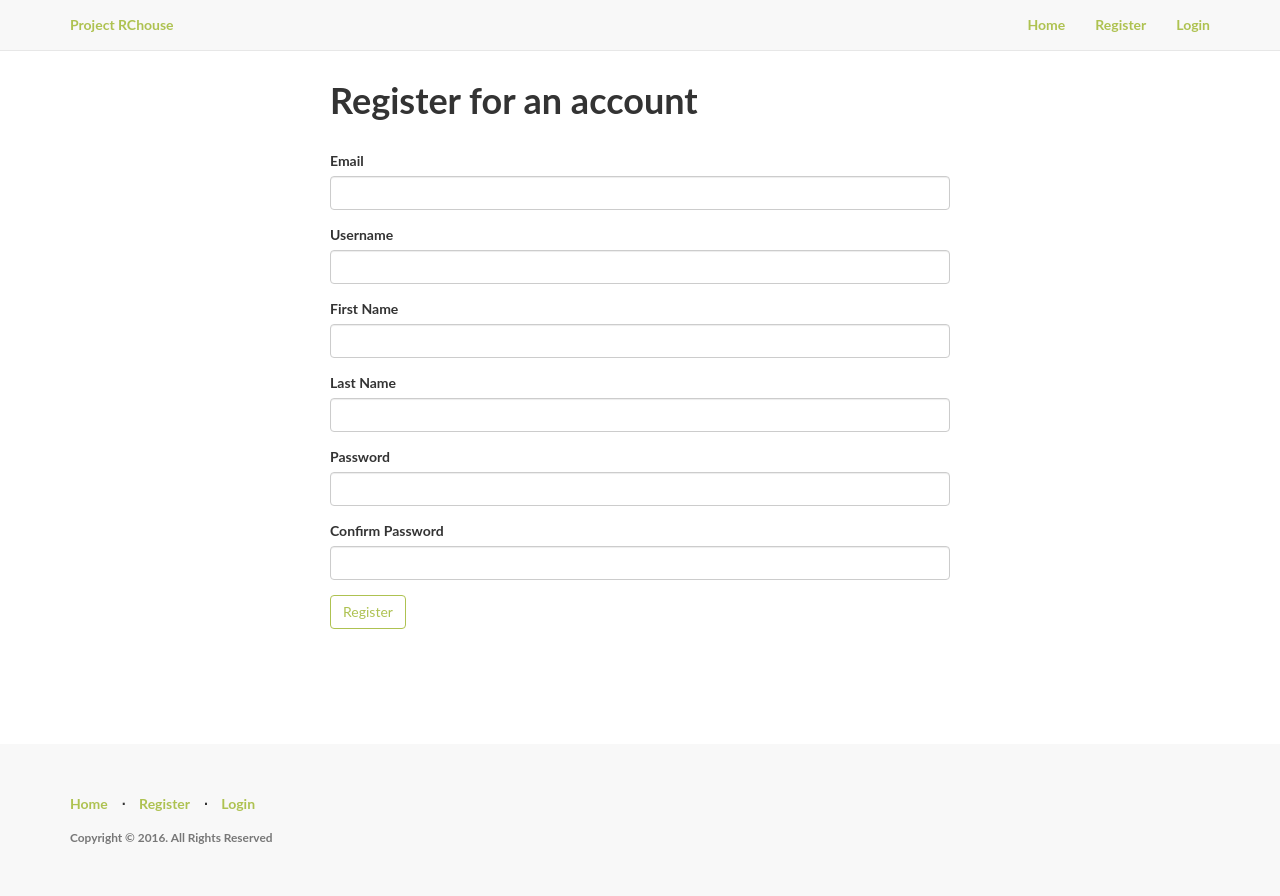
After one commit to romankot/Warehouse, a Flask app: page /register in a window 1280 px wide. The commit adds this page. Run offline with Flask 2, Linux system fonts and the light colour scheme; parts of the project's set-up code (start-up, migrations or seed data) failed here and were passed over; some libraries are stand-ins or nearby versions.

Commit message:
register a new user, login, and logout.

```diff
--- /dev/null
+++ b/app/admin/__init__.py
@@ -0,0 +1,5 @@
+from flask import Blueprint
+
+admin = Blueprint('admin', __name__)
+
+from . import views
--- /dev/null
+++ b/app/auth/__init__.py
@@ -0,0 +1,5 @@
+from flask import Blueprint
+
+auth = Blueprint('auth', __name__)
+
+from . import views
--- /dev/null
+++ b/app/auth/forms.py
@@ -0,0 +1,36 @@
+from flask_wtf import FlaskForm
+from wtforms import PasswordField, StringField, SubmitField, ValidationError
+from wtforms.validators import DataRequired, Email, EqualTo
+
+from ..models import Employee
+
+class RegistrationForm(FlaskForm):
+    """
+    Form for users to create new account
+    """
+    email = StringField('Email', validators=[DataRequired(), Email()])
+    username = StringField('Username', validators=[DataRequired()])
+    first_name = StringField('First Name', validators=[DataRequired()])
+    last_name = StringField('Last Name', validators=[DataRequired()])
+    password = PasswordField('Password', validators=[
+                                        DataRequired(),
+                                        EqualTo('confirm_password')
+                                        ])
+    confirm_password = PasswordField('Confirm Password')
+    submit = SubmitField('Register')
+
+    def validate_email(self, field):
+        if Employee.query.filter_by(email=field.data).first():
+            raise ValidationError('Email is already in use.')
+
+    def validate_username(self, field):
+        if Employee.query.filter_by(username=field.data).first():
+            raise ValidationError('Username is already in use.')
+
+class LoginForm(FlaskForm):
+    """
+    Form for users to login
+    """
+    email = StringField('Email', validators=[DataRequired(), Email()])
+    password = PasswordField('Password', validators=[DataRequired()])
+    submit = SubmitField('Login')
--- /dev/null
+++ b/app/auth/views.py
@@ -0,0 +1,72 @@
+from flask import flash, redirect, render_template, url_for
+from flask_login import login_required, login_user, logout_user
+
+from . import auth
+from forms import LoginForm, RegistrationForm
+from .. import db
+from ..models import Employee
+
+@auth.route('/register', methods=['GET', 'POST'])
+def register():
+    """
+    Handle requests to the /register route
+    Add an employee to the database through the registration form
+    """
+    form = RegistrationForm()
+    if form.validate_on_submit():
+        employee = Employee(email=form.email.data,
+                            username=form.username.data,
+                            first_name=form.first_name.data,
+                            last_name=form.last_name.data,
+                            password=form.password.data)
+
+        # add employee to the database
+        db.session.add(employee)
+        db.session.commit()
+        flash('You have successfully registered! You may now login.')
+
+        # redirect to the login page
+        return redirect(url_for('auth.login'))
+
+    # load registration template
+    return render_template('auth/register.html', form=form, title='Register')
+
+@auth.route('/login', methods=['GET', 'POST'])
+def login():
+    """
+    Handle requests to the /login route
+    Log an employee in through the login form
+    """
+    form = LoginForm()
+    if form.validate_on_submit():
+
+        # check whether employee exists in the database and whether
+        # the password entered matches the password in the database
+        employee = Employee.query.filter_by(email=form.email.data).first()
+        if employee is not None and employee.verify_password(
+                form.password.data):
+            # log employee in
+            login_user(employee)
+
+            # redirect to the dashboard page after login
+            return redirect(url_for('home.dashboard'))
+
+        # when login details are incorrect
+        else:
+            flash('Invalid email or password.')
+
+    # load login template
+    return render_template('auth/login.html', form=form, title='Login')
+
+@auth.route('/logout')
+@login_required
+def logout():
+    """
+    Handle requests to the /logout route
+    Log an employee out through the logout link
+    """
+    logout_user()
+    flash('You have successfully been logged out.')
+
+    # redirect to the login page
+    return redirect(url_for('auth.login'))
--- /dev/null
+++ b/app/home/__init__.py
@@ -0,0 +1,5 @@
+from flask import Blueprint
+
+home = Blueprint('home', __name__)
+
+from . import views
--- /dev/null
+++ b/app/static/css/style.css
@@ -0,0 +1,107 @@
+body, html {
+    width: 100%;
+    height: 100%;
+}
+
+body, h1, h2, h3 {
+    font-family: "Lato", "Helvetica Neue", Helvetica, Arial, sans-serif;
+    font-weight: 700;
+}
+
+a, .navbar-default .navbar-brand, .navbar-default .navbar-nav>li>a {
+  color: #aec251;
+}
+
+a:hover, .navbar-default .navbar-brand:hover, .navbar-default .navbar-nav>li>a:hover {
+  color: #687430;
+}
+
+footer {
+    padding: 50px 0;
+    background-color: #f8f8f8;
+}
+
+p.copyright {
+    margin: 15px 0 0;
+}
+
+.alert-info {
+    width: 50%;
+    margin: auto;
+    color: #687430;
+    background-color: #e6ecca;
+    border-color: #aec251;
+}
+
+.btn-default {
+    border-color: #aec251;
+    color: #aec251;
+}
+
+.btn-default:hover {
+    background-color: #aec251;
+}
+
+.center {
+    margin: auto;
+    width: 50%;
+    padding: 10px;
+}
+
+.content-section {
+    padding: 50px 0;
+    border-top: 1px solid #e7e7e7;
+}
+
+.footer, .push {
+  clear: both;
+  height: 4em;
+}
+
+.intro-divider {
+    width: 400px;
+    border-top: 1px solid #f8f8f8;
+    border-bottom: 1px solid rgba(0,0,0,0.2);
+}
+
+.intro-header {
+    padding-top: 50px;
+    padding-bottom: 50px;
+    text-align: center;
+    color: #f8f8f8;
+    background: url(../img/intro-bg.jpg) no-repeat center center;
+    background-size: cover;
+    height: 100%;
+}
+
+.intro-message {
+    position: relative;
+    padding-top: 20%;
+    padding-bottom: 20%;
+}
+
+.intro-message > h1 {
+    margin: 0;
+    text-shadow: 2px 2px 3px rgba(0,0,0,0.6);
+    font-size: 5em;
+}
+
+.intro-message > h3 {
+    text-shadow: 2px 2px 3px rgba(0,0,0,0.6);
+}
+
+.lead {
+    font-size: 18px;
+    font-weight: 400;
+}
+
+.topnav {
+    font-size: 14px;
+}
+
+.wrapper {
+  min-height: 100%;
+  height: auto !important;
+  height: 100%;
+  margin: 0 auto -4em;
+}
--- /dev/null
+++ b/app/templates/auth/register.html
@@ -0,0 +1,12 @@
+{% import "bootstrap/wtf.html" as wtf %}
+{% extends "base.html" %}
+{% block title %}Register{% endblock %}
+{% block body %}
+<div class="content-section">
+  <div class="center">
+    <h1>Register for an account</h1>
+    <br/>
+    {{ wtf.quick_form(form) }}
+  </div>
+</div>
+{% endblock %}
--- a/app/templates/base.html
+++ b/app/templates/base.html
@@ -1,30 +1,65 @@
-<!-- base.html -->
+<!-- app/templates/base.html -->
 
 <!DOCTYPE html>
 <html lang="en">
 <head>
-    <title>{% block title %}{% endblock %}</title>
-    <!-- Bootstrap core CSS -->
+    <title>{{ title }} | Project RChouse</title>
     <link href="https://maxcdn.bootstrapcdn.com/bootstrap/3.3.7/css/bootstrap.min.css" rel="stylesheet">
-    <!-- Custom styles for this template -->
-    <link href="https://getbootstrap.com/examples/jumbotron-narrow/jumbotron-narrow.css" rel="stylesheet">
+    <link href="{{ url_for('static', filename='css/style.css') }}" rel="stylesheet">
+    <link rel="shortcut icon" href="{{ url_for('static', filename='img/favicon.ico') }}">
+    <link href="https://maxcdn.bootstrapcdn.com/font-awesome/4.7.0/css/font-awesome.min.css" rel="stylesheet">
 </head>
 <body>
-    <div class="container">
-      <div class="header clearfix">
-        <nav>
-          <ul class="nav nav-pills pull-right">
-            <li role="presentation"><a href="/">Home</a></li>
-            <li role="presentation"><a href="/about">About</a></li>
-            <li role="presentation"><a href="http://flask.pocoo.org" target="_blank">More About Flask</a></li>
+    <nav class="navbar navbar-default navbar-fixed-top topnav" role="navigation">
+        <div class="container topnav">
+          <div class="navbar-header">
+              <button type="button" class="navbar-toggle" data-toggle="collapse" data-target="#bs-example-navbar-collapse-1">
+                  <span class="sr-only">Toggle navigation</span>
+                  <span class="icon-bar"></span>
+                  <span class="icon-bar"></span>
+                  <span class="icon-bar"></span>
+              </button>
+              <a class="navbar-brand topnav" href="{{ url_for('home.homepage') }}">Project RChouse</a>
+          </div>
+          <div class="collapse navbar-collapse" id="bs-example-navbar-collapse-1">
+              <ul class="nav navbar-nav navbar-right">
+                    {% if current_user.is_authenticated %}
+                      <li><a href="{{ url_for('home.dashboard') }}">Dashboard</a></li>
+                      <li><a href="{{ url_for('auth.logout') }}">Logout</a></li>
+                      <li><a><i class="fa fa-user"></i>  Hi, {{ current_user.username }}!</a></li>
+                    {% else %}
+                      <li><a href="{{ url_for('home.homepage') }}">Home</a></li>
+                      <li><a href="{{ url_for('auth.register') }}">Register</a></li>
+                      <li><a href="{{ url_for('auth.login') }}">Login</a></li>
+                    {% endif %}
               </ul>
+          </div>
+        </div>
     </nav>
-      </div>
+    <div class="wrapper">
       {% block body %}
       {% endblock %}
-      <footer class="footer">
-        <p>© 2016 Your Name Here</p>
+      <div class="push"></div>
+    </div>
+    <footer>
+        <div class="container">
+            <div class="row">
+                <div class="col-lg-12">
+                    <ul class="list-inline">
+                        <li><a href="{{ url_for('home.homepage') }}">Home</a></li>
+                        <li class="footer-menu-divider">⋅</li>
+                        {% if current_user.is_authenticated %}
+                            <li><a href="{{ url_for('auth.logout') }}">Logout</a></li>
+                        {% else %}
+                            <li><a href="{{ url_for('auth.register') }}">Register</a></li>
+                            <li class="footer-menu-divider">⋅</li>
+                            <li><a href="{{ url_for('auth.login') }}">Login</a></li>
+                        {% endif %}
+                    </ul>
+                    <p class="copyright text-muted small">Copyright © 2016. All Rights Reserved</p>
+                </div>
+            </div>
+        </div>
     </footer>
-    </div> <!-- /container -->
 </body>
 </html>
--- /dev/null
+++ b/instance/config.py
@@ -0,0 +1,2 @@
+SECRET_KEY = 'p9Bv<3Eid9%$i01'
+SQLALCHEMY_DATABASE_URI = 'mysql://dt_admin:dt2016@localhost/dreamteam_db'
--- a/run.py
+++ b/run.py
@@ -1,6 +1,9 @@
 # run.py
+import os
+from app import create_app
 
-from app import app
+config_name = os.getenv('FLASK_CONFIG')
+app = create_app(config_name)
 
 if __name__ == '__main__':
     app.run()
```
Also changed, not shown: app/__init__.py (+33 -8 lines), app/home/views.py (added, +30 -0 lines), app/models.py (added, +86 -0 lines), app/templates/auth/login.html (added, +16 -0 lines), app/templates/home/dashboard.html (added, +18 -0 lines), app/templates/home/index.html (added, +18 -0 lines), app/templates/index.html (deleted, +0 -10 lines), app/views.py (deleted, +0 -13 lines), app/admin/forms.py (added), app/admin/views.py (added). Lines whose indentation alone changed are shown as unchanged.
